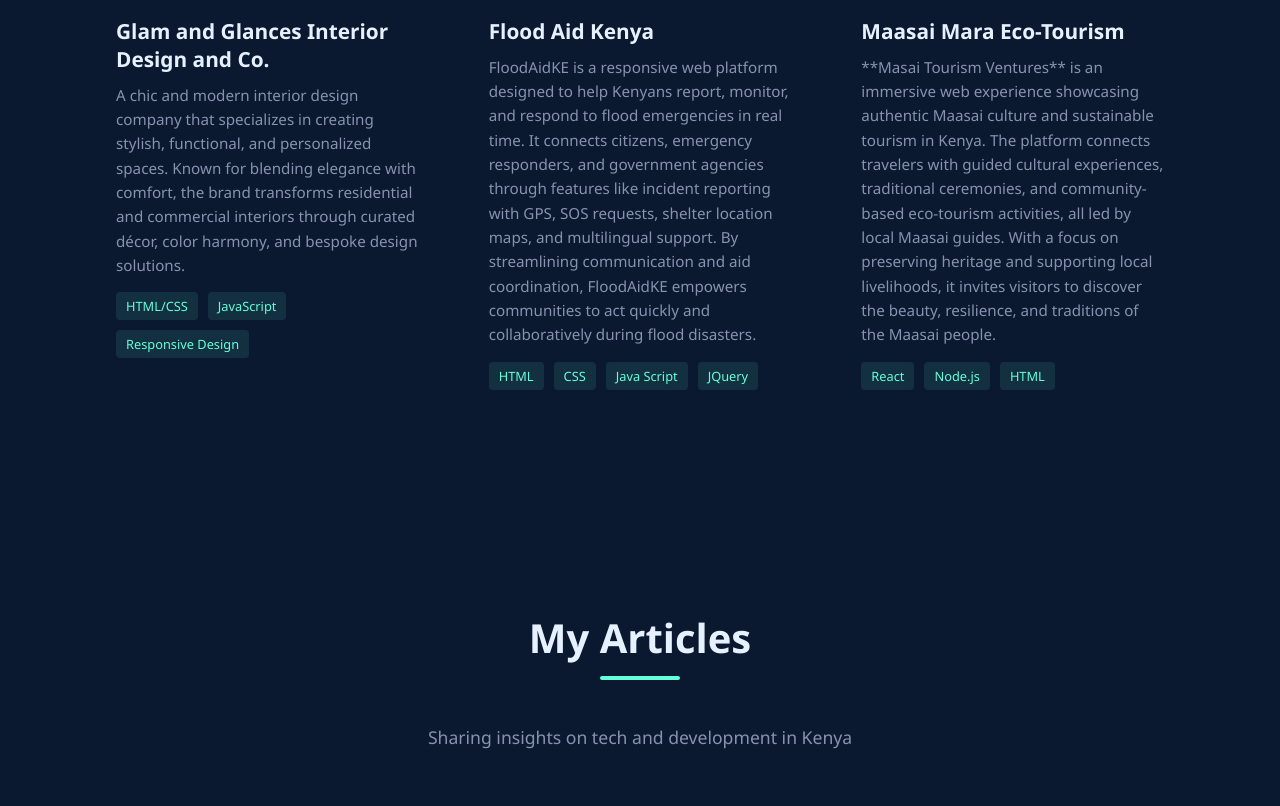
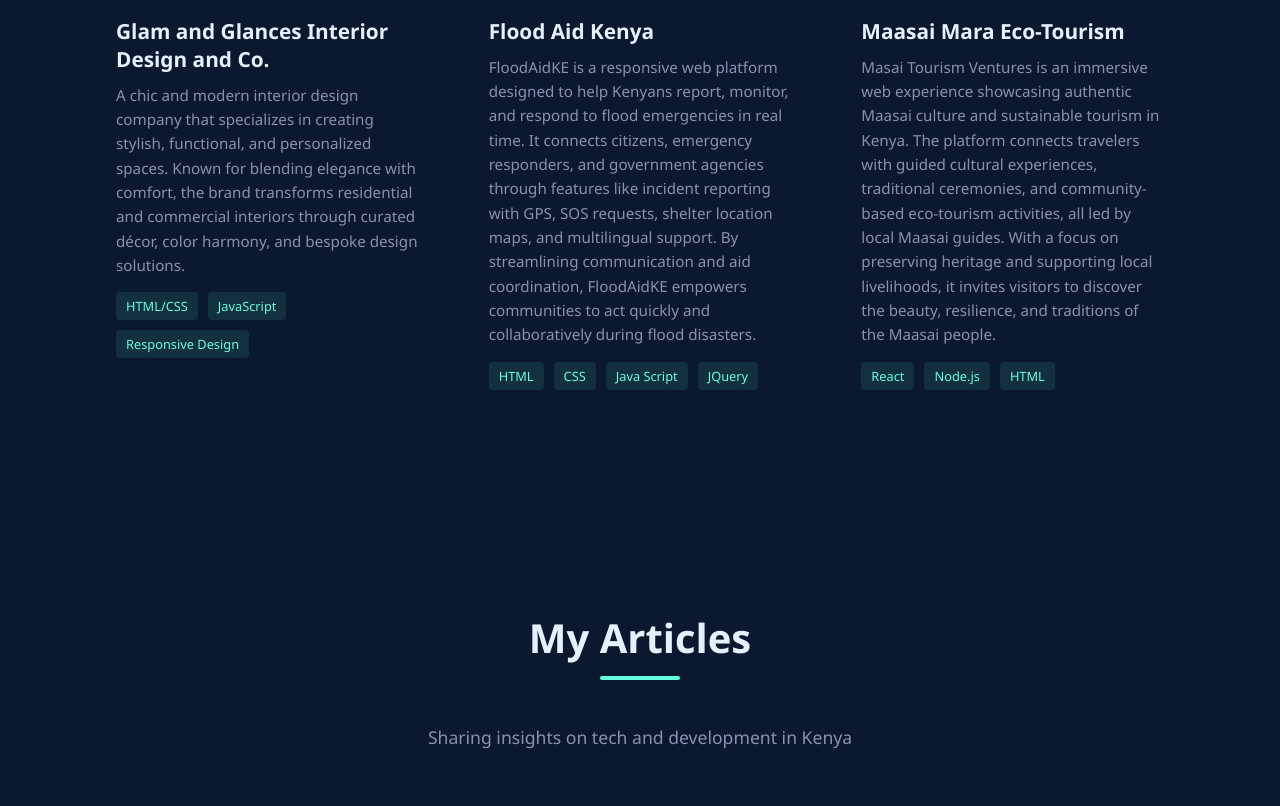
Before and after one commit to lordebenjii/portfolio, a plain HTML site: page index.html in a window 1280 px wide. Shown: the part 3781-4587 px from the top of the page. Drawn offline with Linux system fonts and the light colour scheme.

Commit message:
Update index.html

```diff
--- a/index.html
+++ b/index.html
@@ -419,7 +419,7 @@
                 </div>
                 <div class="portfolio-content">
                     <h3>Maasai Mara Eco-Tourism</h3>
-                    <p>**Masai Tourism Ventures** is an immersive web experience showcasing authentic Maasai culture and sustainable tourism in Kenya. The platform connects travelers with guided cultural experiences, traditional ceremonies, and community-based eco-tourism activities, all led by local Maasai guides. With a focus on preserving heritage and supporting local livelihoods, it invites visitors to discover the beauty, resilience, and traditions of the Maasai people.
+                    <p>Masai Tourism Ventures is an immersive web experience showcasing authentic Maasai culture and sustainable tourism in Kenya. The platform connects travelers with guided cultural experiences, traditional ceremonies, and community-based eco-tourism activities, all led by local Maasai guides. With a focus on preserving heritage and supporting local livelihoods, it invites visitors to discover the beauty, resilience, and traditions of the Maasai people.
 </p>
                     <div class="portfolio-tech">
                         <span>React</span>
```
